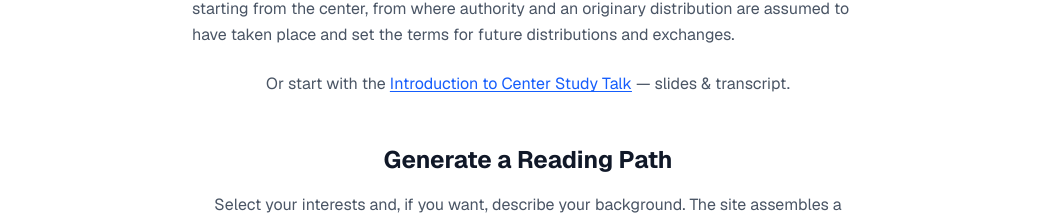
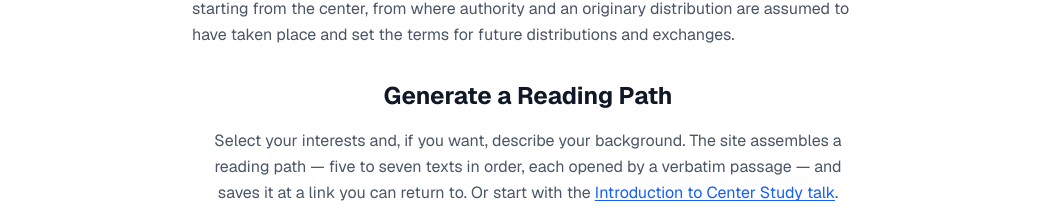
Before and after one commit to zackabaker/center-search-center, a Next.js app: page /begin in a window 1280 px wide. Shown: the part 731-952 px from the top of the page, without its empty margins (112-1158 px from the left). Built offline with nearby package versions, Linux system fonts and the light colour scheme; no server answers.

Commit message:
/begin: fold the talk link into the Generate a Reading Path paragraph
Co-Authored-By: Claude Fable 5 <noreply@anthropic.com>

```diff
--- a/src/app/begin/page.tsx
+++ b/src/app/begin/page.tsx
@@ -162,18 +162,6 @@ export default function BeginPage() {
         </div>
       </header>
 
-      {/* The talk as a way in — between the intro above and the path generator */}
-      <p className="text-center text-gray-600 dark:text-gray-400 mb-12 -mt-2">
-        Or start with the{' '}
-        <Link
-          href="/intro-center-study-zack-baker"
-          className="text-blue-600 dark:text-blue-400 underline decoration-1 underline-offset-2 hover:decoration-2"
-        >
-          Introduction to Center Study Talk
-        </Link>
-        {' '}&mdash; slides &amp; transcript.
-      </p>
-
       <section id="generate" className="mb-12 scroll-mt-20">
         <h2 className="text-xl sm:text-2xl font-bold text-gray-900 dark:text-white text-center mb-4">
           Generate a Reading Path
@@ -182,7 +170,14 @@ export default function BeginPage() {
           Select your interests and, if you want, describe your background. The
           site assembles a reading path &mdash; five to seven texts in order, each
           opened by a verbatim passage &mdash; and saves it at a link you can
-          return to.
+          return to. Or start with the{' '}
+          <Link
+            href="/intro-center-study-zack-baker"
+            className="text-blue-600 dark:text-blue-400 underline decoration-1 underline-offset-2 hover:decoration-2"
+          >
+            Introduction to Center Study talk
+          </Link>
+          .
         </p>
         <BeginClient />
       </section>
```
